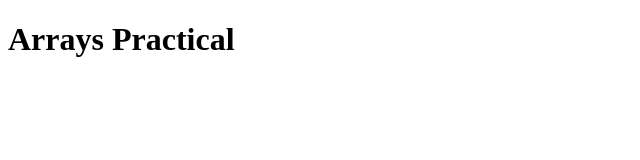
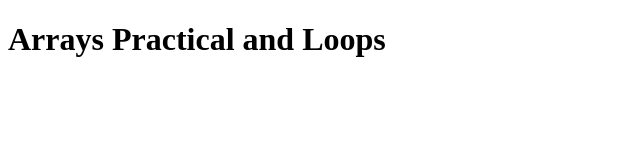
Before and after one commit to ZakariyeAden/PrimeUnit3, a plain HTML site: page index.html in a window 1280 px wide. Shown: the whole page, without its empty margins (0-640 px from the left). Drawn offline with Linux system fonts and the light colour scheme.

Commit message:
updating the heading

```diff
--- a/index.html
+++ b/index.html
@@ -7,7 +7,7 @@
   <title>Prime Week 3: Unit 3</title>
 </head>
 <body>
-  <h1>Arrays Practical</h1>
+  <h1>Arrays Practical and Loops</h1>
 </body>
 <script src="app.js"></script>
 </html>
```
